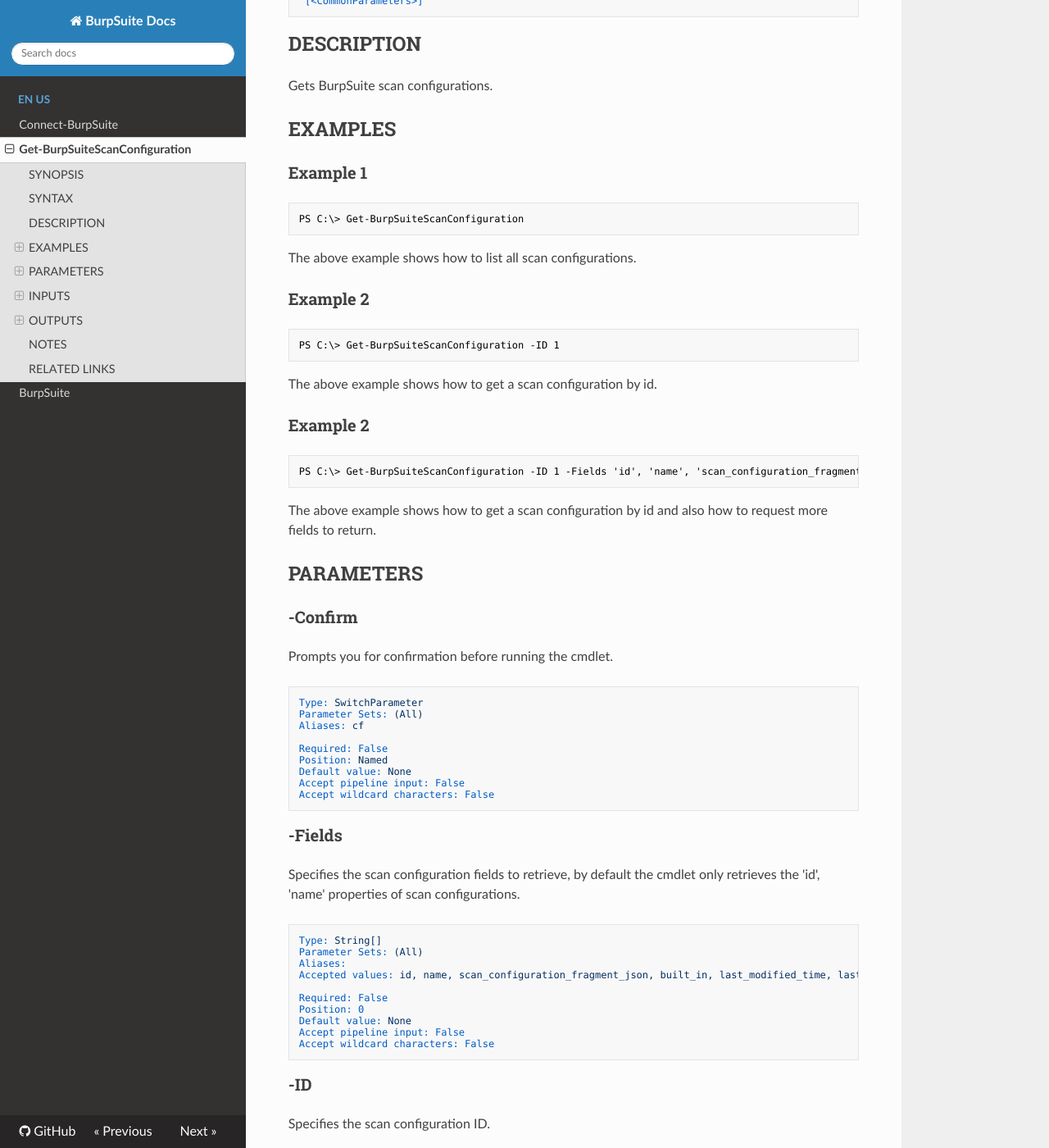
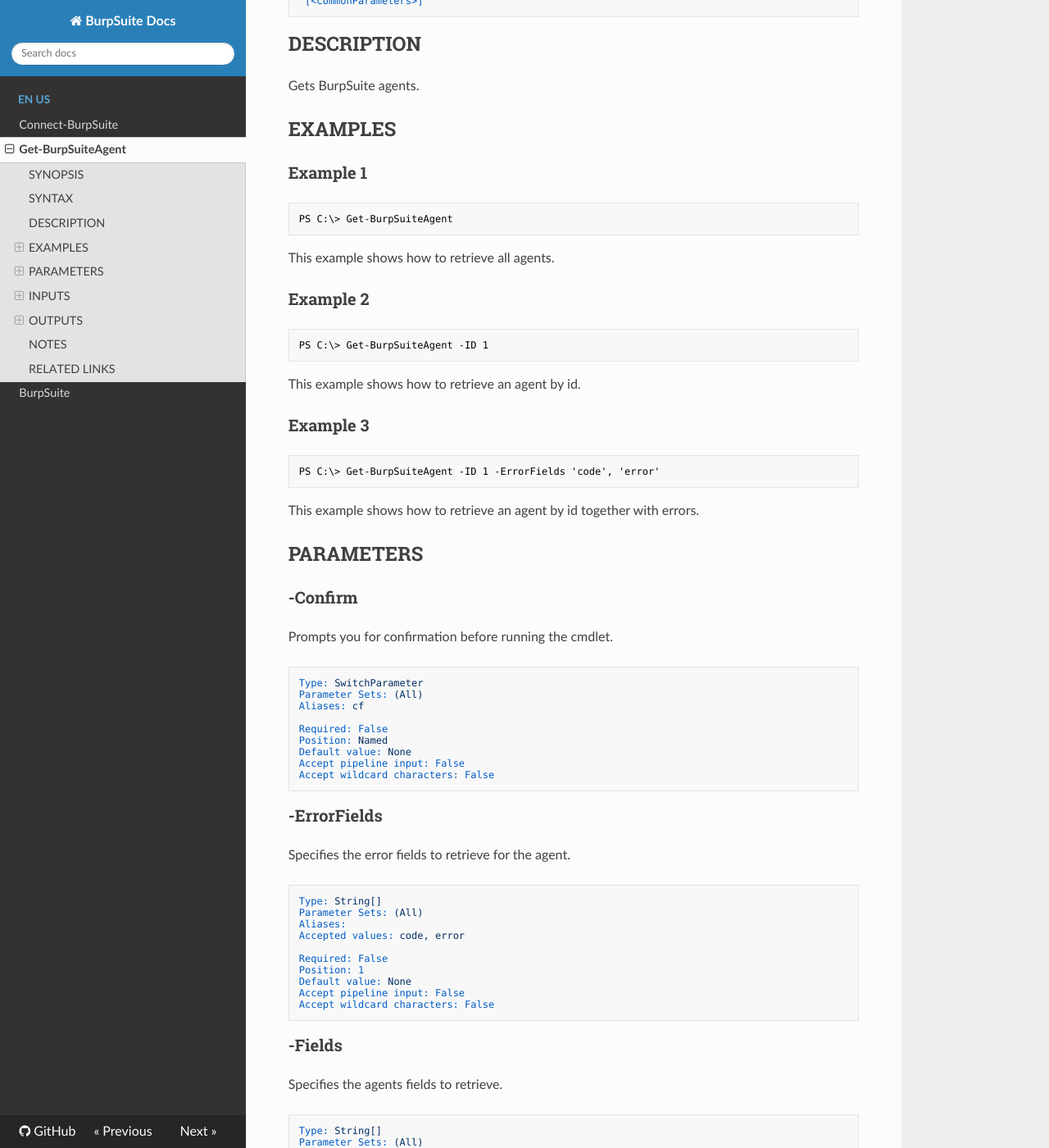
Before and after one commit to juniinacio/BurpSuite, an MkDocs documentation site: the page built from docs/en-US/Get-BurpSuiteAgent.md, in a window 1280 px wide and 1400 px high, scrolled down 353 px. Shown: the whole window at 82% size. Built offline with MkDocs 1.6.1, drawn with Linux system fonts in a browser that asks for light colours; nearby versions of some CDN libraries; some of the changed text lies outside the part shown.

Commit message:
Add Get-BurpSuiteAgent cmdlet (#4)
* Change steps display name

* Change job display name

* Use single quotes

* Correct example number

* Add Get-BurpSuiteAgent cmdlet

* Disable not used methods for better test coverage

* Add module type accelerator tests

Co-authored-by: juni inacio <juni.inacio@ssw.shell.com>

````diff
--- a/docs/en-US/Get-BurpSuiteScanConfiguration.md
+++ b/docs/en-US/Get-BurpSuiteAgent.md
@@ -5,43 +5,43 @@ online version:
 schema: 2.0.0
 ---
 
-# Get-BurpSuiteScanConfiguration
+# Get-BurpSuiteAgent
 
 ## SYNOPSIS
-Gets BurpSuite scan configurations.
+Gets BurpSuite agents.
 
 ## SYNTAX
 
 ```
-Get-BurpSuiteScanConfiguration [[-Fields] <String[]>] [[-ID] <String>] [-WhatIf] [-Confirm]
+Get-BurpSuiteAgent [[-Fields] <String[]>] [[-ErrorFields] <String[]>] [[-ID] <String>] [-WhatIf] [-Confirm]
  [<CommonParameters>]
 ```
 
 ## DESCRIPTION
-Gets BurpSuite scan configurations.
+Gets BurpSuite agents.
 
 ## EXAMPLES
 
 ### Example 1
 ```powershell
-PS C:\> Get-BurpSuiteScanConfiguration
+PS C:\> Get-BurpSuiteAgent
 ```
 
-The above example shows how to list all scan configurations.
+This example shows how to retrieve all agents.
 
 ### Example 2
 ```powershell
-PS C:\> Get-BurpSuiteScanConfiguration -ID 1
+PS C:\> Get-BurpSuiteAgent -ID 1
 ```
 
-The above example shows how to get a scan configuration by id.
+This example shows how to retrieve an agent by id.
 
-### Example 2
+### Example 3
 ```powershell
-PS C:\> Get-BurpSuiteScanConfiguration -ID 1 -Fields 'id', 'name', 'scan_configuration_fragment_json'
+PS C:\> Get-BurpSuiteAgent -ID 1 -ErrorFields 'code', 'error'
 ```
 
-The above example shows how to get a scan configuration by id and also how to request more fields to return.
+This example shows how to retrieve an agent by id together with errors.
 
 ## PARAMETERS
 
@@ -60,14 +60,30 @@ Accept pipeline input: False
 Accept wildcard characters: False
 ```
 
-### -Fields
-Specifies the scan configuration fields to retrieve, by default the cmdlet only retrieves the 'id', 'name' properties of scan configurations.
+### -ErrorFields
+Specifies the error fields to retrieve for the agent.
 
 ```yaml
 Type: String[]
 Parameter Sets: (All)
 Aliases:
-Accepted values: id, name, scan_configuration_fragment_json, built_in, last_modified_time, last_modified_by
+Accepted values: code, error
+
+Required: False
+Position: 1
+Default value: None
+Accept pipeline input: False
+Accept wildcard characters: False
+```
+
+### -Fields
+Specifies the agents fields to retrieve.
+
+```yaml
+Type: String[]
+Parameter Sets: (All)
+Aliases:
+Accepted values: id, machine_id, current_scan_count, ip, name, state, enabled, max_concurrent_scans
 
 Required: False
 Position: 0
@@ -77,7 +93,7 @@ Accept wildcard characters: False
 ```
 
 ### -ID
-Specifies the scan configuration ID.
+Specifies the ID of the agent to retrieve.
 
 ```yaml
 Type: String
````
Also changed, not shown: other parts of docs/en-US/Get-BurpSuiteAgent.md (+1 -1 lines), azure-pipelines.yml (+5 -5 lines), 6 other files.
